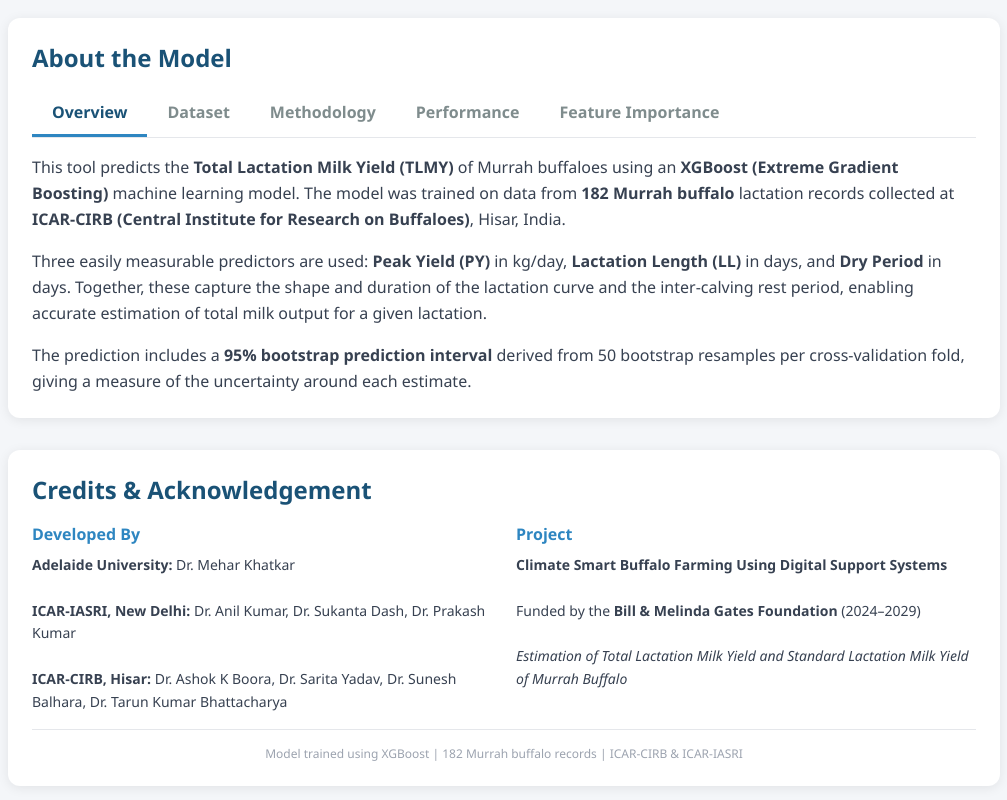
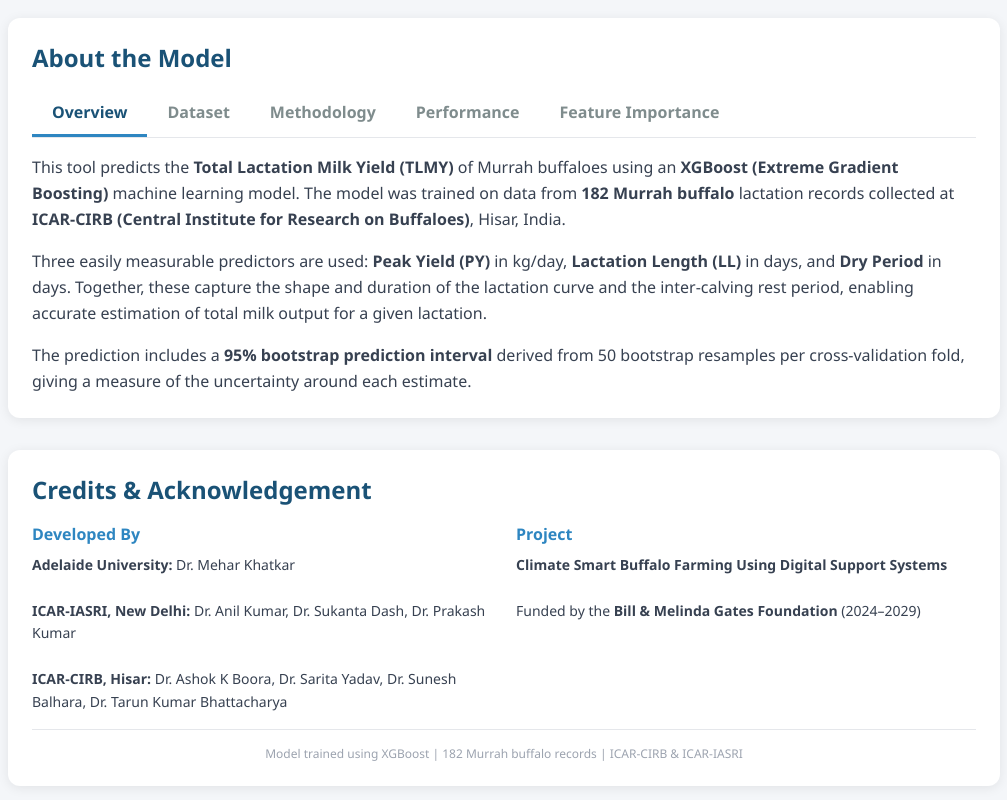
Before and after one commit to msk99/murrah-milk-predictor, a plain HTML site: page index.html in a window 1280 px wide. Shown: the part 725-1525 px from the top of the page, without its empty margins (136-1143 px from the left). Drawn offline with nearby package versions, Linux system fonts and the light colour scheme.

Commit message:
Remove SLMY reference from credits

```diff
--- a/index.html
+++ b/index.html
@@ -375,8 +375,7 @@
         <h3 class="font-bold text-md mb-2" style="color: var(--accent);">Project</h3>
         <p class="text-gray-700 text-sm leading-relaxed">
           <strong>Climate Smart Buffalo Farming Using Digital Support Systems</strong><br><br>
-          Funded by the <strong>Bill &amp; Melinda Gates Foundation</strong> (2024&ndash;2029)<br><br>
-          <em>Estimation of Total Lactation Milk Yield and Standard Lactation Milk Yield of Murrah Buffalo</em>
+          Funded by the <strong>Bill &amp; Melinda Gates Foundation</strong> (2024&ndash;2029)
         </p>
       </div>
     </div>
```
